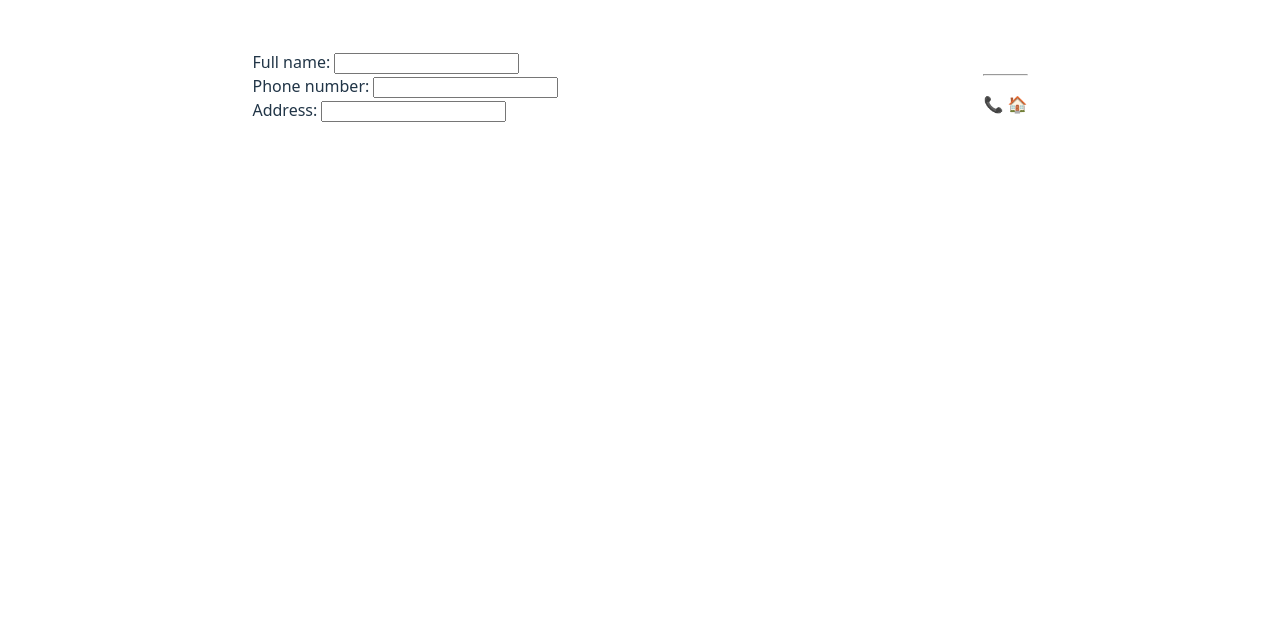
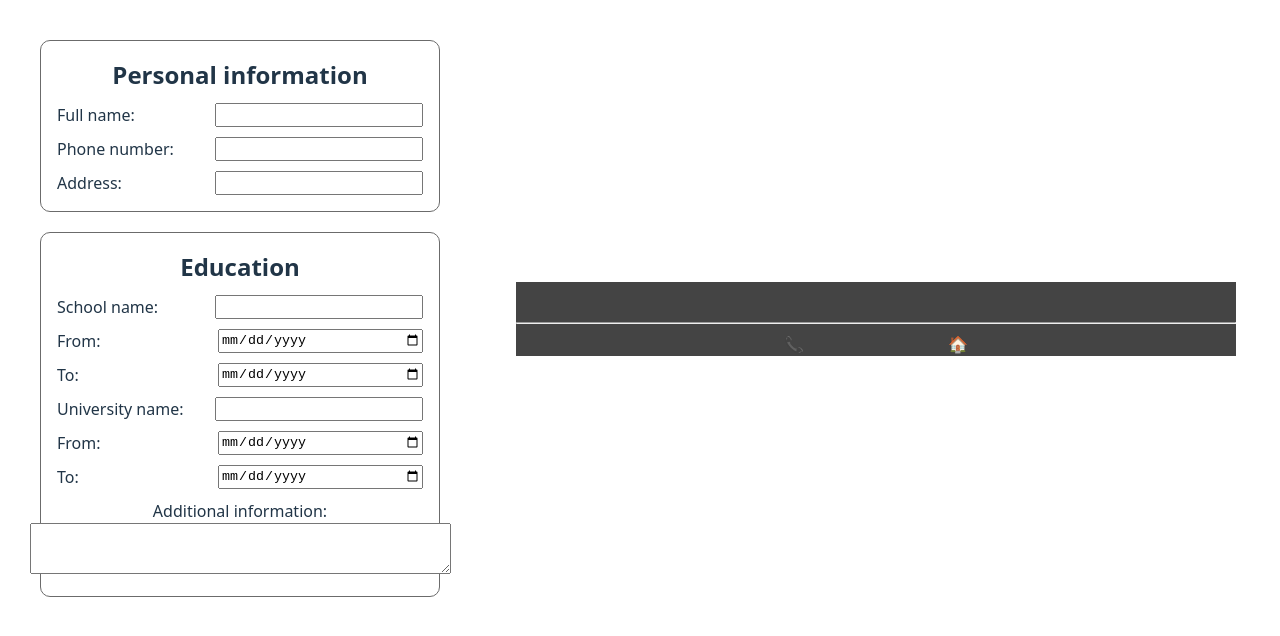
Before and after one commit to KVG24/cv-application-odin, a React (Vite) app: page / in a window 1280 px wide. Shown: the top 636 px of the page. Built offline with nearby package versions, Linux system fonts and the light colour scheme.

Commit message:
Add education info card. Fix styling

```diff
--- a/src/App.css
+++ b/src/App.css
@@ -3,17 +3,82 @@
     margin: 0 auto;
     padding: 2rem;
     text-align: center;
+    box-sizing: border-box;
+}
+
+h1 {
+    margin: 0;
+    padding: 1rem;
+}
+
+h2 {
+    margin: 0;
+    padding: 0;
 }
 
 .resume-builder {
     display: flex;
-    justify-content: space-around;
+    justify-content: space-between;
     align-items: center;
 }
 
-.input-personal-info {
+.input-info-cards {
+    display: flex;
+    flex-direction: column;
+    max-width: 400px;
+    gap: 20px;
+}
+
+.input-info-cards > div {
+    border: 1px solid rgb(107, 107, 107);
+    border-radius: 10px;
+    padding: 1rem;
+}
+
+.input-personal-info,
+.input-education-info {
     display: flex;
     flex-direction: column;
     justify-content: space-around;
-    align-items: start;
+    align-items: center;
+    gap: 10px;
 }
+
+.school,
+.university {
+    width: 100%;
+    display: flex;
+    flex-direction: column;
+    gap: 10px;
+}
+
+.input-personal-info input,
+.input-education-info input {
+    min-width: 200px;
+}
+
+.input-personal-info label,
+.school label,
+.university label {
+    width: 100%;
+    display: flex;
+    justify-content: space-between;
+}
+
+.resume {
+    min-width: 60%;
+    border: 2px solid white;
+    border-radius: 10px;
+    padding: 2px;
+}
+
+.resume-personal-info {
+    background-color: #444444;
+}
+
+.phone-address-container {
+    display: flex;
+    gap: 20%;
+    justify-content: center;
+    align-items: center;
+}
--- a/src/App.jsx
+++ b/src/App.jsx
@@ -4,17 +4,66 @@ import "./App.css";
 function InputPersonalInfo({ onNameChange, onPhoneChange, onAddressChange }) {
     return (
         <div className="input-personal-info">
-            <label htmlFor="name">
-                Full name:{" "}
-                <input id="name" type="text" onChange={onNameChange} />
+            <h2>Personal information</h2>
+            <label>
+                <span>Full name:</span>{" "}
+                <input type="text" onChange={onNameChange} />
             </label>
-            <label htmlFor="tel">
-                Phone number:{" "}
-                <input id="tel" type="tel" onChange={onPhoneChange} />
+            <label>
+                <span>Phone number:</span>{" "}
+                <input type="tel" onChange={onPhoneChange} />
             </label>
-            <label htmlFor="address">
-                Address:{" "}
-                <input id="address" type="text" onChange={onAddressChange} />
+            <label>
+                <span>Address:</span>{" "}
+                <input type="text" onChange={onAddressChange} />
+            </label>
+        </div>
+    );
+}
+
+function InputEducationInfo({
+    onSchoolChange,
+    onUniversityChange,
+    onAdditionalInfoChange,
+}) {
+    return (
+        <div className="input-education-info">
+            <h2>Education</h2>
+            <div className="school">
+                <label>
+                    <span>School name:</span>{" "}
+                    <input type="text" onChange={onSchoolChange} />
+                </label>
+                <label>
+                    From:
+                    <input type="date"></input>
+                </label>
+                <label>
+                    To:
+                    <input type="date"></input>
+                </label>
+            </div>
+            <div className="university">
+                <label>
+                    <span>University name:</span>{" "}
+                    <input type="text" onChange={onUniversityChange} />
+                </label>
+                <label>
+                    From:
+                    <input type="date"></input>
+                </label>
+                <label>
+                    To:
+                    <input type="date"></input>
+                </label>
+            </div>
+            <label>
+                <span>Additional information:</span>{" "}
+                <textarea
+                    rows="3"
+                    cols="50"
+                    onChange={onAdditionalInfoChange}
+                />
             </label>
         </div>
     );
@@ -22,15 +71,22 @@ function InputPersonalInfo({ onNameChange, onPhoneChange, onAddressChange }) {
 
 function Resume({ name, phone, address }) {
     return (
-        <div className="resume">
+        <section className="resume">
+            <div className="resume-personal-info">
                 <h1>{name}</h1>
                 <hr />
-            <p>
+                <div className="phone-address-container">
+                    <span>
                         {"📞"}
-                {phone} {"🏠"}
+                        {phone}
+                    </span>
+                    <span>
+                        {"🏠"}
                         {address}
-            </p>
+                    </span>
                 </div>
+            </div>
+        </section>
     );
 }
 
@@ -58,11 +114,14 @@ function ResumeBuilder() {
 
     return (
         <div className="resume-builder">
+            <section className="input-info-cards">
                 <InputPersonalInfo
                     onNameChange={handleNameChange}
                     onPhoneChange={handlePhoneChange}
                     onAddressChange={handleAddressChange}
                 />
+                <InputEducationInfo />
+            </section>
             <Resume
                 name={personalInfo.name}
                 phone={personalInfo.phone}
```
Lines whose indentation alone changed are shown as unchanged.
